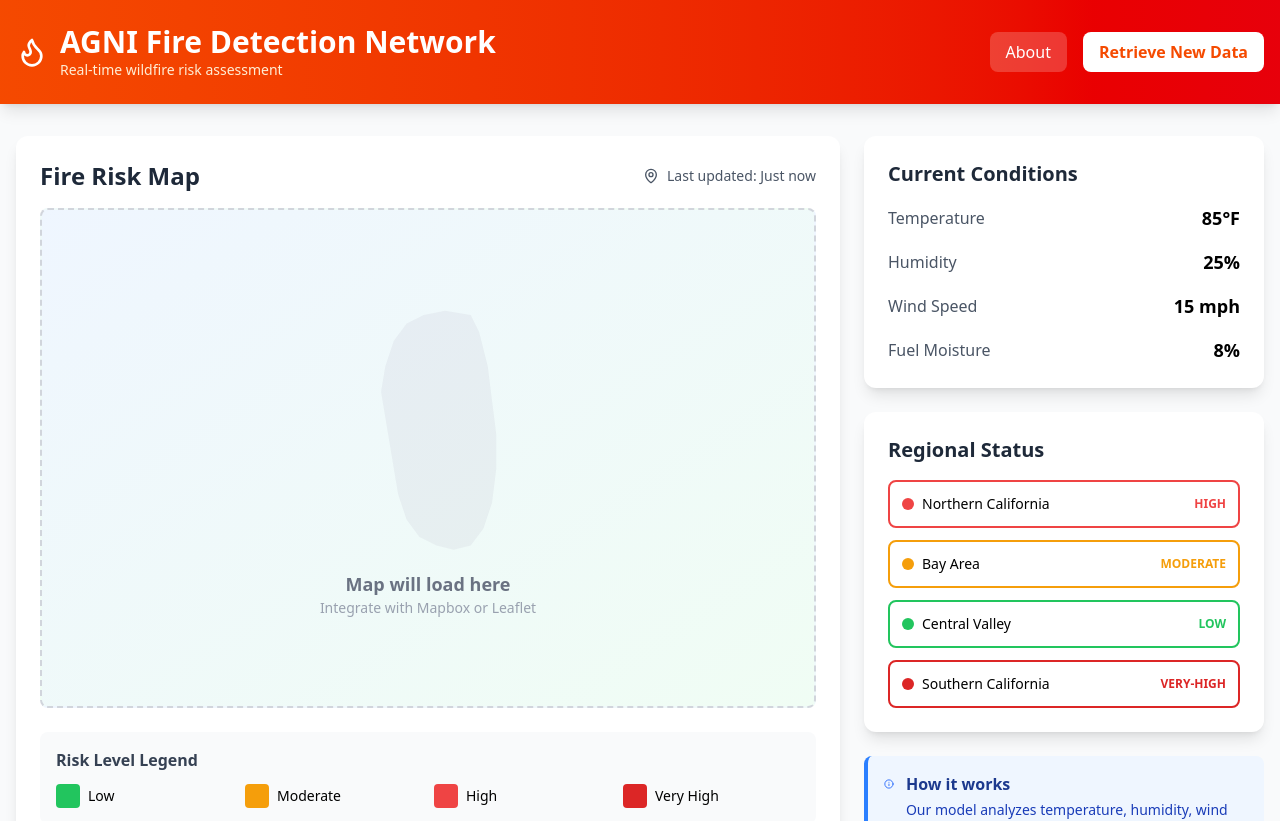
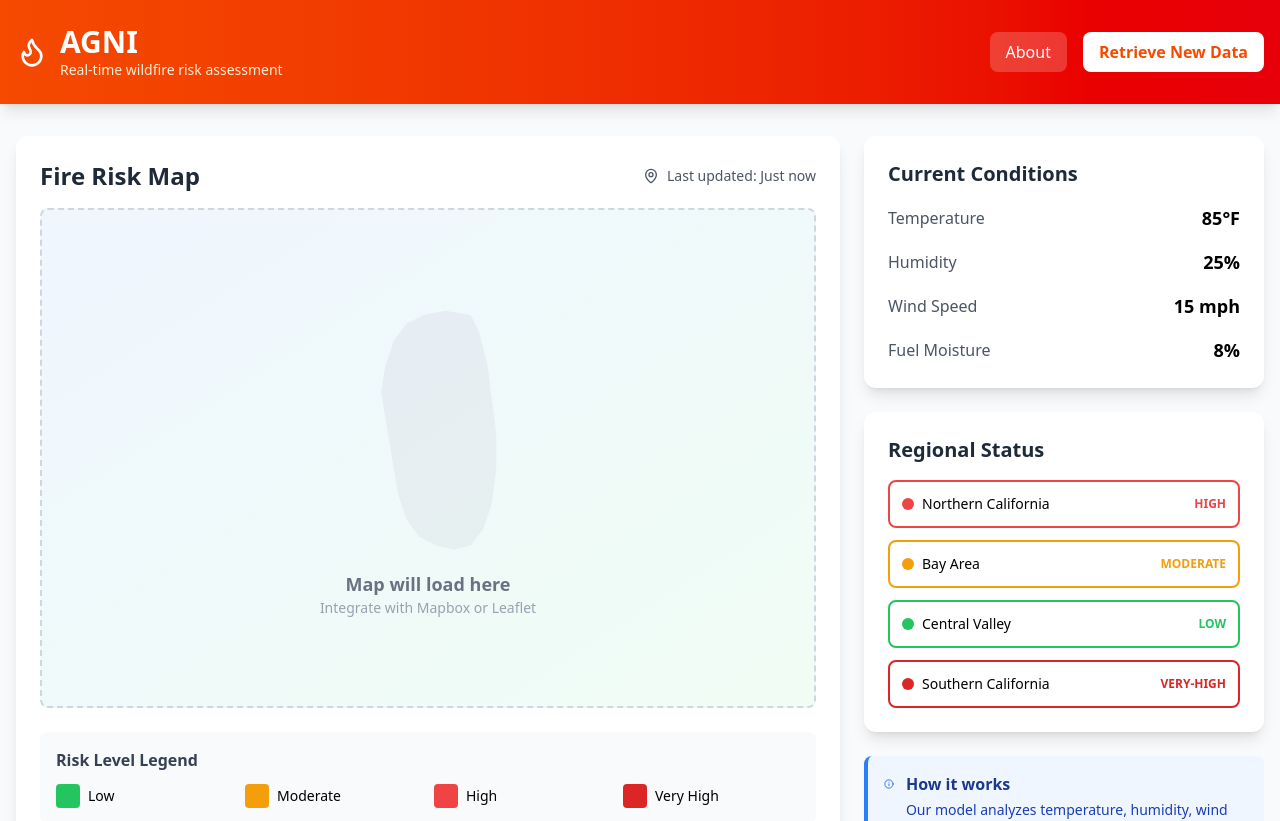
Before and after one commit to beong789/AGNI-Network, a React (Vite) app in the folder agni-frontend/: page / in a window 1280 px wide. Shown: the top 821 px of the page. Built offline with nearby package versions, Linux system fonts and the light colour scheme.

Commit message:
Change title

```diff
--- a/agni-frontend/src/Header.tsx
+++ b/agni-frontend/src/Header.tsx
@@ -10,7 +10,7 @@
           <div className="flex items-center gap-3">
             <Flame className="w-8 h-8" />
             <div>
-              <h1 className="text-3xl font-bold">AGNI Fire Detection Network</h1>
+              <h1 className="text-3xl font-bold">AGNI</h1>
               <p className="text-orange-100 text-sm">Real-time wildfire risk assessment</p>
             </div>
           </div>
```
